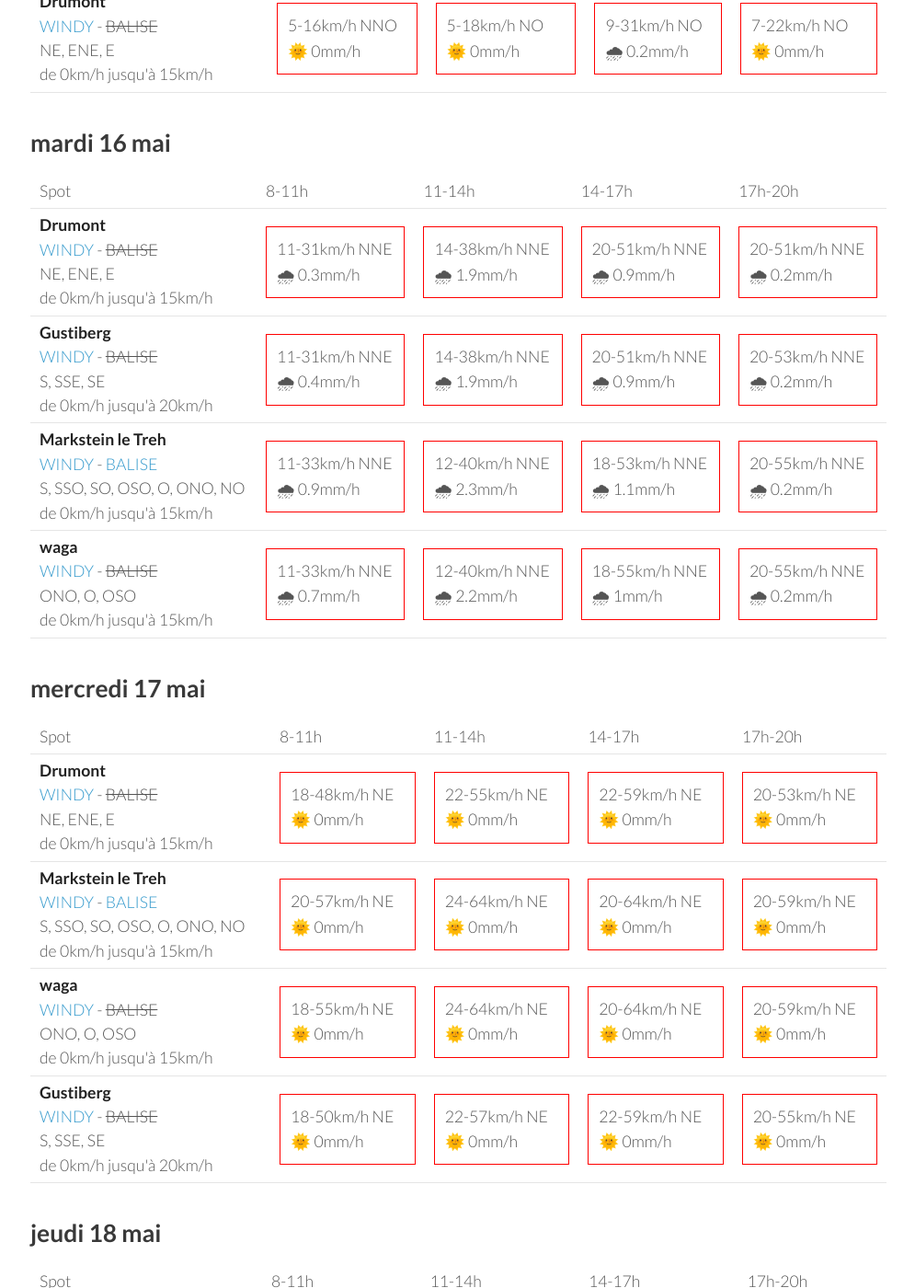
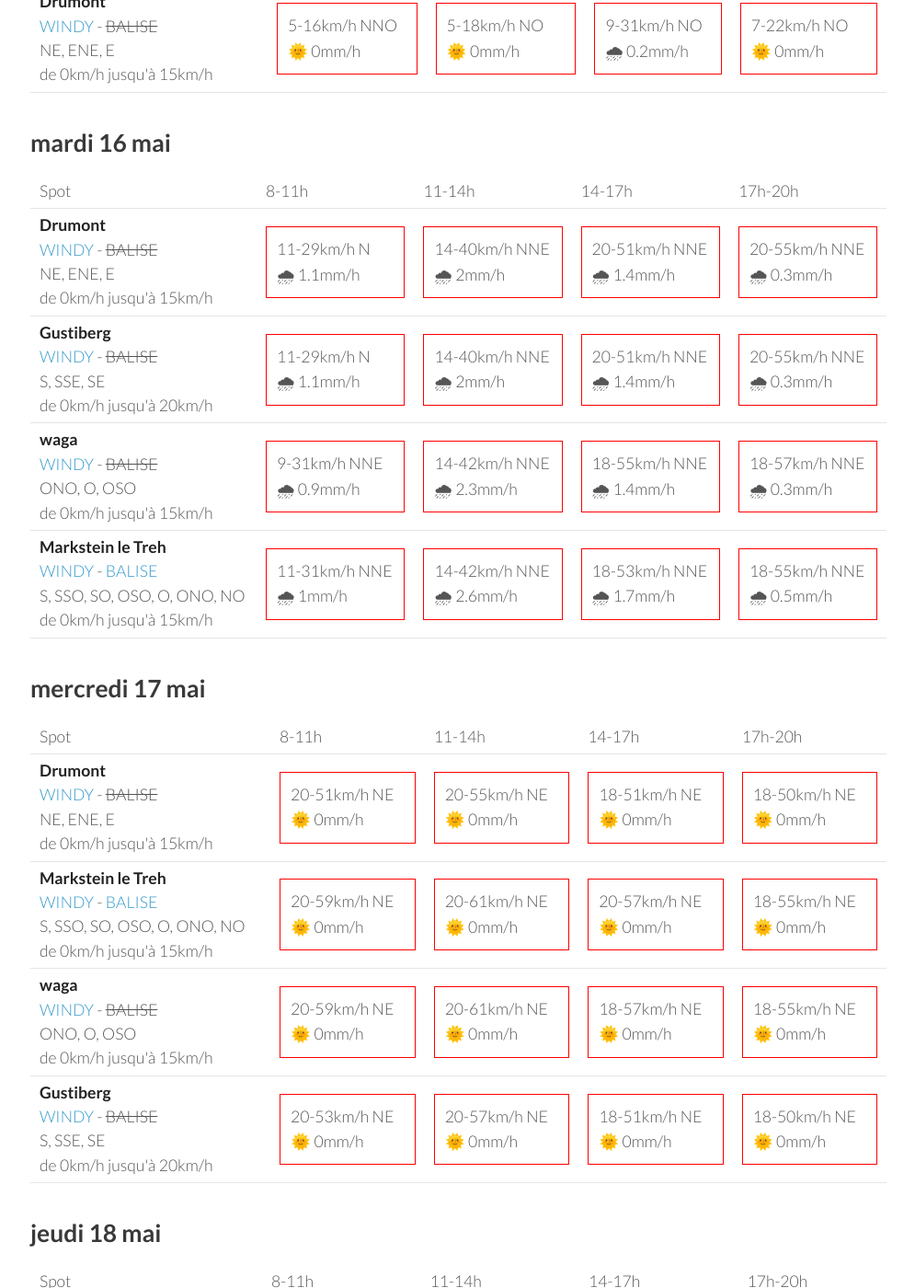
Before and after one commit to parapente-dans-le-nord/parapente-dans-le-nord.github.io, a Jekyll site: the page built from vosges.markdown, in a window 1280 px wide and 1400 px high, scrolled down 1325 px. Shown: the whole window at 92% size, without its empty margins (25-1020 px from the left). Built offline with Jekyll 4.4.1, drawn with Linux system fonts in a browser that asks for light colours; some of the changed text lies outside the part shown.

Commit message:
update index.markdown

```diff
--- a/vosges.markdown
+++ b/vosges.markdown
@@ -132,40 +132,40 @@ page mise à jour le dimanche 14 mai 13:16
 <tr>
         <td><strong>Drumont</strong><br><a href="https://windy.com/47.898/6.919?47.687,6.919,9,m:eYYagmG">WINDY</a> - <span class="no-balise"> BALISE </span><br> <span class="vent-favorable">NE, ENE, E</span><br><span class="force-vent">de 0km/h jusqu'à 15km/h</span> </td>
 
-            <td><div class="not-flyable"><p>11-31km/h NNE</p><p>🌧 0.3mm/h</p></div></td>
-            <td><div class="not-flyable"><p>14-38km/h NNE</p><p>🌧 1.9mm/h</p></div></td>
-            <td><div class="not-flyable"><p>20-51km/h NNE</p><p>🌧 0.9mm/h</p></div></td>
-            <td><div class="not-flyable"><p>20-51km/h NNE</p><p>🌧 0.2mm/h</p></div></td>
+            <td><div class="not-flyable"><p>11-29km/h N</p><p>🌧 1.1mm/h</p></div></td>
+            <td><div class="not-flyable"><p>14-40km/h NNE</p><p>🌧 2mm/h</p></div></td>
+            <td><div class="not-flyable"><p>20-51km/h NNE</p><p>🌧 1.4mm/h</p></div></td>
+            <td><div class="not-flyable"><p>20-55km/h NNE</p><p>🌧 0.3mm/h</p></div></td>
 
 
     </tr>
 <tr>
         <td><strong>Gustiberg</strong><br><a href="https://windy.com/47.894/6.934?47.891,6.934,15,m:eYYagmI">WINDY</a> - <span class="no-balise"> BALISE </span><br> <span class="vent-favorable">S, SSE, SE</span><br><span class="force-vent">de 0km/h jusqu'à 20km/h</span> </td>
 
-            <td><div class="not-flyable"><p>11-31km/h NNE</p><p>🌧 0.4mm/h</p></div></td>
-            <td><div class="not-flyable"><p>14-38km/h NNE</p><p>🌧 1.9mm/h</p></div></td>
-            <td><div class="not-flyable"><p>20-51km/h NNE</p><p>🌧 0.9mm/h</p></div></td>
-            <td><div class="not-flyable"><p>20-53km/h NNE</p><p>🌧 0.2mm/h</p></div></td>
+            <td><div class="not-flyable"><p>11-29km/h N</p><p>🌧 1.1mm/h</p></div></td>
+            <td><div class="not-flyable"><p>14-40km/h NNE</p><p>🌧 2mm/h</p></div></td>
+            <td><div class="not-flyable"><p>20-51km/h NNE</p><p>🌧 1.4mm/h</p></div></td>
+            <td><div class="not-flyable"><p>20-55km/h NNE</p><p>🌧 0.3mm/h</p></div></td>
+
+
+    </tr>
+<tr>
+        <td><strong>waga</strong><br><a href="https://windy.com/47.903/6.996?47.900,6.983,15">WINDY</a> - <span class="no-balise"> BALISE </span><br> <span class="vent-favorable">ONO, O, OSO</span><br><span class="force-vent">de 0km/h jusqu'à 15km/h</span> </td>
+
+            <td><div class="not-flyable"><p>9-31km/h NNE</p><p>🌧 0.9mm/h</p></div></td>
+            <td><div class="not-flyable"><p>14-42km/h NNE</p><p>🌧 2.3mm/h</p></div></td>
+            <td><div class="not-flyable"><p>18-55km/h NNE</p><p>🌧 1.4mm/h</p></div></td>
+            <td><div class="not-flyable"><p>18-57km/h NNE</p><p>🌧 0.3mm/h</p></div></td>
 
 
     </tr>
 <tr>
         <td><strong>Markstein le Treh</strong><br><a href="https://windy.com/47.926/7.012?47.505,7.012,8,m:eY1agmQ">WINDY</a> - <span class=""><a href="http://www.balisemeteo.com/balise.php?idBalise=136">BALISE</a> </span><br> <span class="vent-favorable">S, SSO, SO, OSO, O, ONO, NO</span><br><span class="force-vent">de 0km/h jusqu'à 15km/h</span> </td>
 
-            <td><div class="not-flyable"><p>11-33km/h NNE</p><p>🌧 0.9mm/h</p></div></td>
-            <td><div class="not-flyable"><p>12-40km/h NNE</p><p>🌧 2.3mm/h</p></div></td>
-            <td><div class="not-flyable"><p>18-53km/h NNE</p><p>🌧 1.1mm/h</p></div></td>
-            <td><div class="not-flyable"><p>20-55km/h NNE</p><p>🌧 0.2mm/h</p></div></td>
-
-
-    </tr>
-<tr>
-        <td><strong>waga</strong><br><a href="https://windy.com/47.903/6.996?47.900,6.983,15">WINDY</a> - <span class="no-balise"> BALISE </span><br> <span class="vent-favorable">ONO, O, OSO</span><br><span class="force-vent">de 0km/h jusqu'à 15km/h</span> </td>
-
-            <td><div class="not-flyable"><p>11-33km/h NNE</p><p>🌧 0.7mm/h</p></div></td>
-            <td><div class="not-flyable"><p>12-40km/h NNE</p><p>🌧 2.2mm/h</p></div></td>
-            <td><div class="not-flyable"><p>18-55km/h NNE</p><p>🌧 1mm/h</p></div></td>
-            <td><div class="not-flyable"><p>20-55km/h NNE</p><p>🌧 0.2mm/h</p></div></td>
+            <td><div class="not-flyable"><p>11-31km/h NNE</p><p>🌧 1mm/h</p></div></td>
+            <td><div class="not-flyable"><p>14-42km/h NNE</p><p>🌧 2.6mm/h</p></div></td>
+            <td><div class="not-flyable"><p>18-53km/h NNE</p><p>🌧 1.7mm/h</p></div></td>
+            <td><div class="not-flyable"><p>18-55km/h NNE</p><p>🌧 0.5mm/h</p></div></td>
 
 
     </tr>
@@ -188,40 +188,40 @@ page mise à jour le dimanche 14 mai 13:16
 <tr>
         <td><strong>Drumont</strong><br><a href="https://windy.com/47.898/6.919?47.687,6.919,9,m:eYYagmG">WINDY</a> - <span class="no-balise"> BALISE </span><br> <span class="vent-favorable">NE, ENE, E</span><br><span class="force-vent">de 0km/h jusqu'à 15km/h</span> </td>
 
-            <td><div class="not-flyable"><p>18-48km/h NE</p><p>🌞 0mm/h</p></div></td>
-            <td><div class="not-flyable"><p>22-55km/h NE</p><p>🌞 0mm/h</p></div></td>
-            <td><div class="not-flyable"><p>22-59km/h NE</p><p>🌞 0mm/h</p></div></td>
-            <td><div class="not-flyable"><p>20-53km/h NE</p><p>🌞 0mm/h</p></div></td>
+            <td><div class="not-flyable"><p>20-51km/h NE</p><p>🌞 0mm/h</p></div></td>
+            <td><div class="not-flyable"><p>20-55km/h NE</p><p>🌞 0mm/h</p></div></td>
+            <td><div class="not-flyable"><p>18-51km/h NE</p><p>🌞 0mm/h</p></div></td>
+            <td><div class="not-flyable"><p>18-50km/h NE</p><p>🌞 0mm/h</p></div></td>
 
 
     </tr>
 <tr>
         <td><strong>Markstein le Treh</strong><br><a href="https://windy.com/47.926/7.012?47.505,7.012,8,m:eY1agmQ">WINDY</a> - <span class=""><a href="http://www.balisemeteo.com/balise.php?idBalise=136">BALISE</a> </span><br> <span class="vent-favorable">S, SSO, SO, OSO, O, ONO, NO</span><br><span class="force-vent">de 0km/h jusqu'à 15km/h</span> </td>
 
+            <td><div class="not-flyable"><p>20-59km/h NE</p><p>🌞 0mm/h</p></div></td>
+            <td><div class="not-flyable"><p>20-61km/h NE</p><p>🌞 0mm/h</p></div></td>
             <td><div class="not-flyable"><p>20-57km/h NE</p><p>🌞 0mm/h</p></div></td>
-            <td><div class="not-flyable"><p>24-64km/h NE</p><p>🌞 0mm/h</p></div></td>
-            <td><div class="not-flyable"><p>20-64km/h NE</p><p>🌞 0mm/h</p></div></td>
-            <td><div class="not-flyable"><p>20-59km/h NE</p><p>🌞 0mm/h</p></div></td>
+            <td><div class="not-flyable"><p>18-55km/h NE</p><p>🌞 0mm/h</p></div></td>
 
 
     </tr>
 <tr>
         <td><strong>waga</strong><br><a href="https://windy.com/47.903/6.996?47.900,6.983,15">WINDY</a> - <span class="no-balise"> BALISE </span><br> <span class="vent-favorable">ONO, O, OSO</span><br><span class="force-vent">de 0km/h jusqu'à 15km/h</span> </td>
 
+            <td><div class="not-flyable"><p>20-59km/h NE</p><p>🌞 0mm/h</p></div></td>
+            <td><div class="not-flyable"><p>20-61km/h NE</p><p>🌞 0mm/h</p></div></td>
+            <td><div class="not-flyable"><p>18-57km/h NE</p><p>🌞 0mm/h</p></div></td>
             <td><div class="not-flyable"><p>18-55km/h NE</p><p>🌞 0mm/h</p></div></td>
-            <td><div class="not-flyable"><p>24-64km/h NE</p><p>🌞 0mm/h</p></div></td>
-            <td><div class="not-flyable"><p>20-64km/h NE</p><p>🌞 0mm/h</p></div></td>
-            <td><div class="not-flyable"><p>20-59km/h NE</p><p>🌞 0mm/h</p></div></td>
 
 
     </tr>
 <tr>
         <td><strong>Gustiberg</strong><br><a href="https://windy.com/47.894/6.934?47.891,6.934,15,m:eYYagmI">WINDY</a> - <span class="no-balise"> BALISE </span><br> <span class="vent-favorable">S, SSE, SE</span><br><span class="force-vent">de 0km/h jusqu'à 20km/h</span> </td>
 
+            <td><div class="not-flyable"><p>20-53km/h NE</p><p>🌞 0mm/h</p></div></td>
+            <td><div class="not-flyable"><p>20-57km/h NE</p><p>🌞 0mm/h</p></div></td>
+            <td><div class="not-flyable"><p>18-51km/h NE</p><p>🌞 0mm/h</p></div></td>
             <td><div class="not-flyable"><p>18-50km/h NE</p><p>🌞 0mm/h</p></div></td>
-            <td><div class="not-flyable"><p>22-57km/h NE</p><p>🌞 0mm/h</p></div></td>
-            <td><div class="not-flyable"><p>22-59km/h NE</p><p>🌞 0mm/h</p></div></td>
-            <td><div class="not-flyable"><p>20-55km/h NE</p><p>🌞 0mm/h</p></div></td>
 
 
     </tr>
```
Also changed, not shown: other parts of vosges.markdown (+1 -1 lines).
